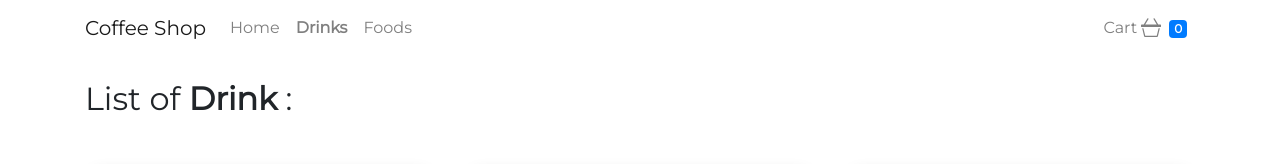
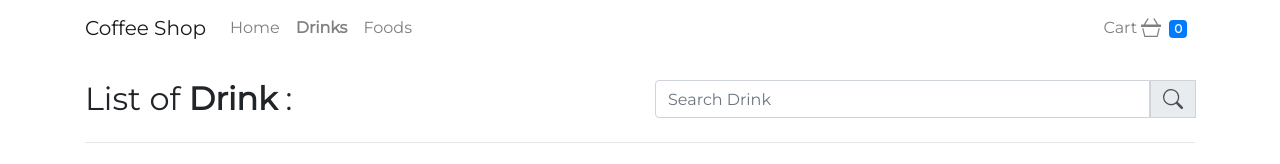
Before and after one commit to intom99/vue-ui-menu-cafe, a Vue app: page /drinks in a window 1280 px wide. Shown: the top 164 px of the page. Built offline with nearby package versions, Linux system fonts and the light colour scheme; data requests are answered from the project's data file.

Commit message:
add: fitur search

```diff
--- a/src/assets/css/main.css
+++ b/src/assets/css/main.css
@@ -8,7 +8,7 @@
 .router-link-exact-active {
   font-weight: bold;
 }
-.card {
+.card{
   border-radius: 15px;
   margin: 15px 3px;
 }
--- a/src/views/Drinks.vue
+++ b/src/views/Drinks.vue
@@ -6,7 +6,29 @@
         <div class="col">
           <h2 class="mt-4">List of <strong>Drink</strong> :</h2>
         </div>
+        <div class="col">
+
+<div class="input-group mt-4">
+                <input v-model="search"
+          type="text"
+          class="form-control"
+          placeholder="Search Drink"
+          aria-label="Search"
+          aria-describedby="basic-addon1"
+          @keyup="searchFood"
+        />
+        <div class="input-group-prepend">
+          <span class="input-group-text" id="basic-addon1">
+            <b-icon-search></b-icon-search>
+          </span>
+        </div>
       </div>
+
+        </div>
+      </div>
+
+
+      <hr />
 
       <div class="row mb-4">
         <div
@@ -17,7 +39,6 @@
           <Product :product="product" />
         </div>
       </div>
-
     </div>
   </div>
 </template>
@@ -37,11 +58,18 @@ export default {
   data() {
     return {
       products: [],
+      search:'',
     };
   },
   methods: {
     setProduct(data) {
       this.products = data;
+    },
+    searchFood(){
+          axios
+      .get("http://localhost:3000/drink?q="+this.search)
+      .then((response) => this.setProduct(response.data))
+      .catch((error) => console.log("Gagal : ", error));
     },
   },
   mounted() {
```
